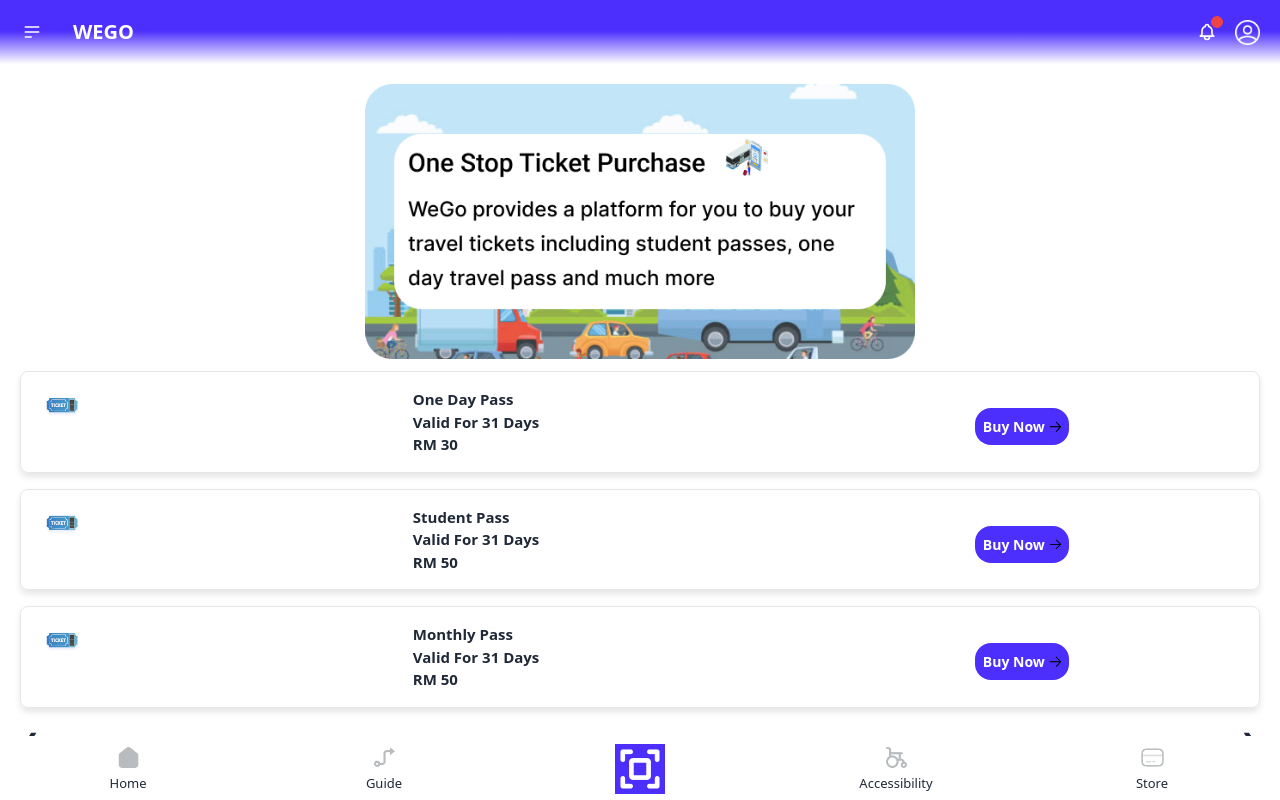
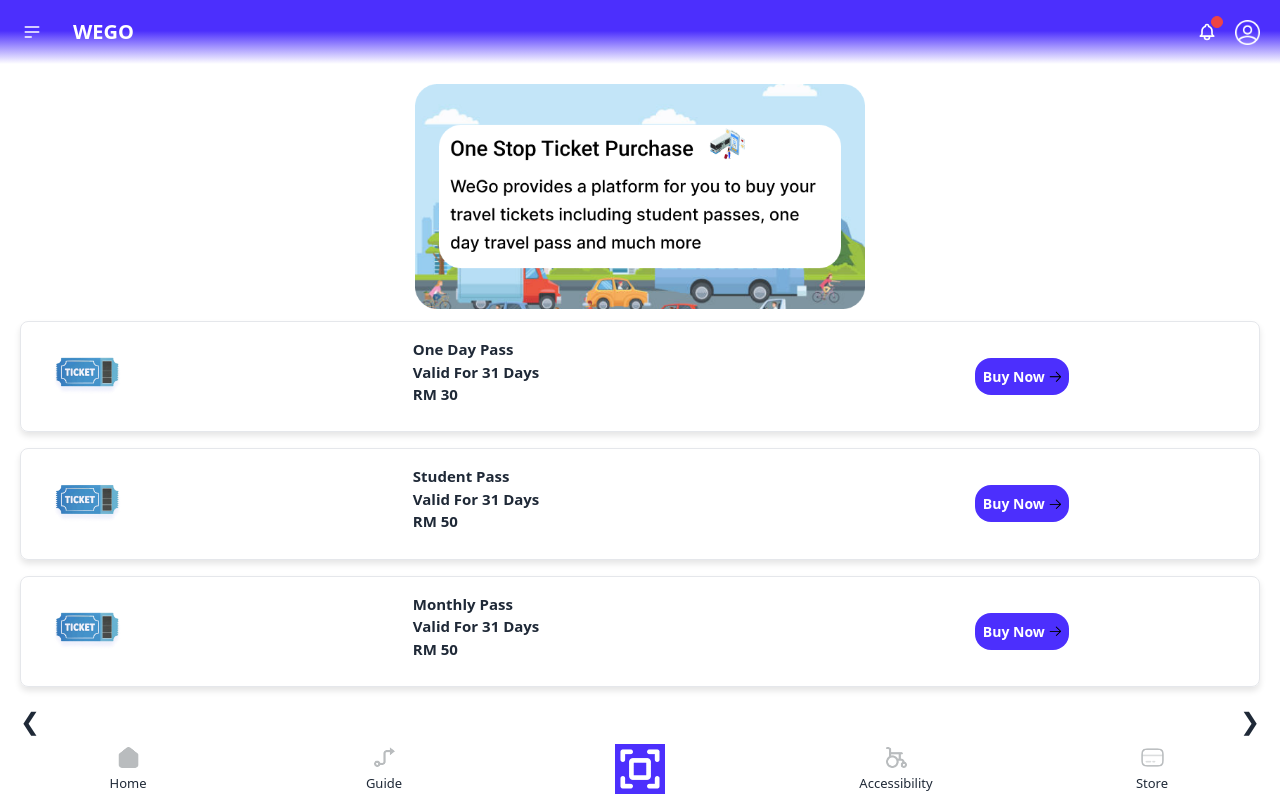
Before and after one commit to CH2001/rapidhack, a Next.js app: page /store in a window 1280 px wide. Built offline with nearby package versions, Linux system fonts and the light colour scheme.

Commit message:
store card

```diff
--- a/pages/components/StoreCard.jsx
+++ b/pages/components/StoreCard.jsx
@@ -38,7 +38,7 @@
           style={{ display: 'grid', gridTemplateColumns: '30% 30% 40%', gap: '10px' }}
         >
           <div>
-            <Image src={"/images/TicketIcon.png"} width={50} height={50} alt="ticket icon"/>
+            <Image src={"/images/TicketIcon.png"} width={100} height={100} alt="ticket icon"/>
           </div>
 
           <div>
--- a/pages/store.tsx
+++ b/pages/store.tsx
@@ -13,7 +13,7 @@
         <TopPageNavigation/>
       </div>
       <div className="flex items-center justify-center mt-5">
-          <Image src={"/images/Ticket.png"} width={550} height={250} alt="ticket"/>
+          <Image src={"/images/Ticket.png"} width={450} height={250} alt="ticket"/>
       </div>
       <StoreCard/>
       <BottomPageNavigation/>
```
